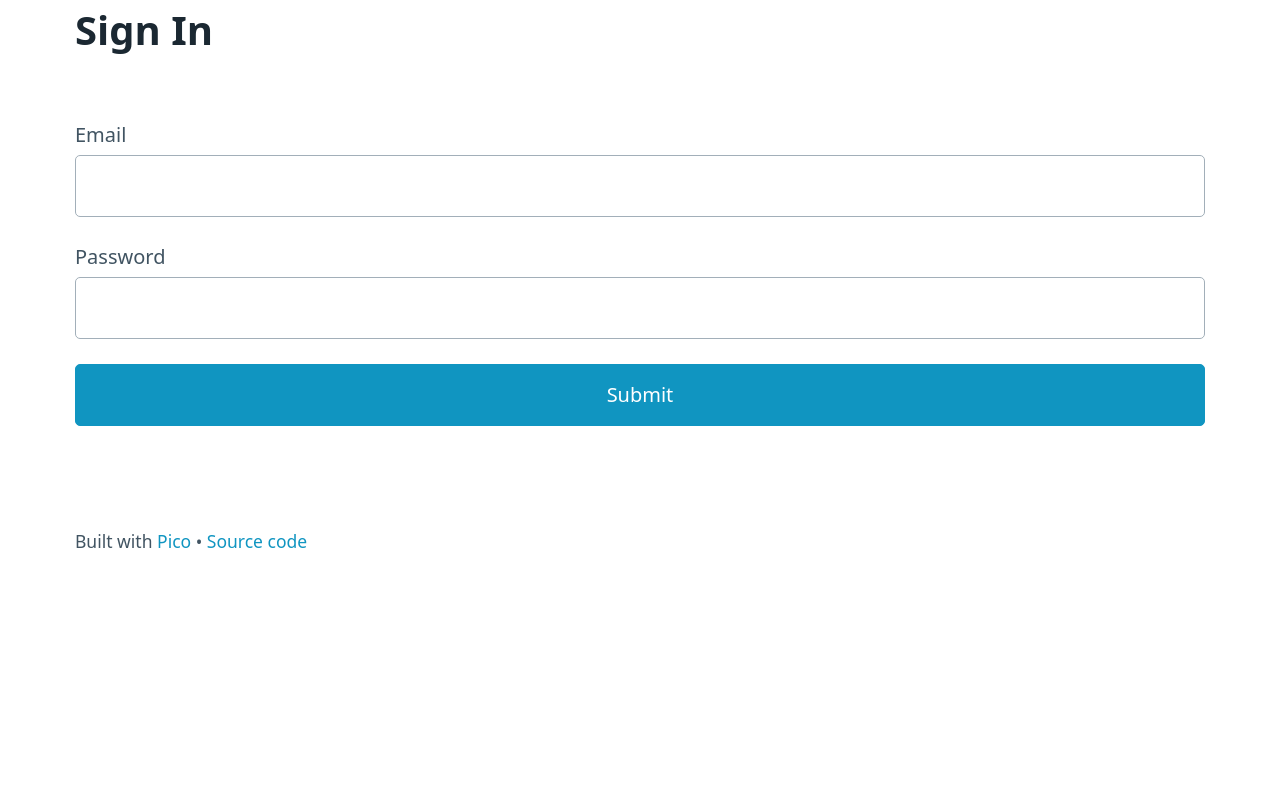
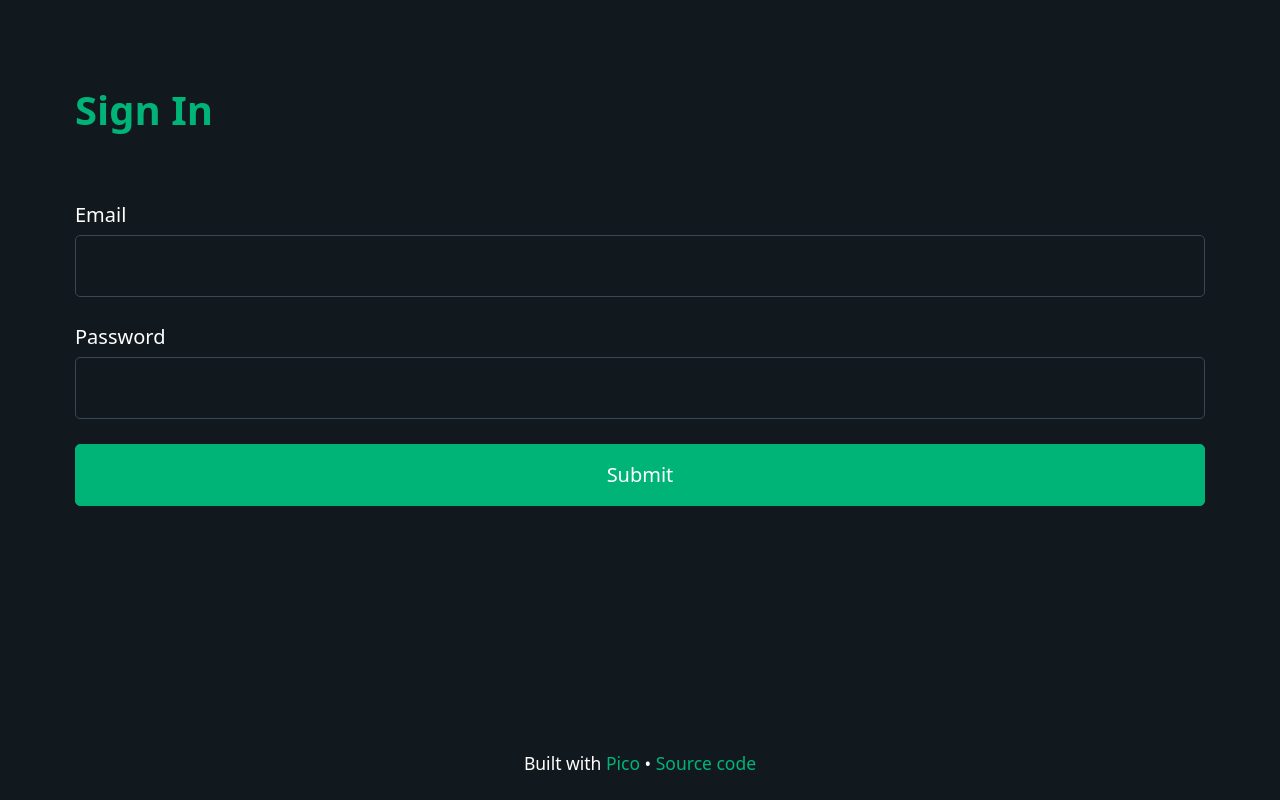
Before and after one commit to caburchin/sobabase, a Next.js app: page / in a window 1280 px wide. Built offline with nearby package versions, Linux system fonts and the light colour scheme; no server answers.

Commit message:
fix style

```diff
--- a/package.json
+++ b/package.json
@@ -10,7 +10,7 @@
     "start": "next start",
     "lint": "next lint",
     "format": "prettier --write .",
-    "deploy": "gh-pages --add --dist ./dist --dest @micro-frontend/auth"
+    "generate:user": "ts-node ./scripts/generate-user.ts"
   },
   "dependencies": {
     "@supabase/supabase-js": "^2.0.5",
--- a/src/components/pages/signin.component.tsx
+++ b/src/components/pages/signin.component.tsx
@@ -1,10 +1,14 @@
+import Head from 'next/head';
 import React from 'react';
-import { useSignIn } from '../../hooks/useSignIn';
+import { useSignIn } from 'src/hooks/useSignIn';
 
 export const SignInPage = () => {
   const props = useSignIn();
   return (
     <div className="container">
+      <Head>
+        <title>Sobabase | Sign In</title>
+      </Head>
       <h1>Sign In</h1>
       <label>
         Email
@@ -12,7 +16,11 @@ export const SignInPage = () => {
       </label>
       <label>
         Password
-        <input value={props.password} onChange={(e) => props.setPassword(e.target.value)} />
+        <input
+          type="password"
+          value={props.password}
+          onChange={(e) => props.setPassword(e.target.value)}
+        />
       </label>
       <button aria-busy={props.loading} type="submit" onClick={props.handleLogin}>
         Submit
--- a/src/hooks/useUser.tsx
+++ b/src/hooks/useUser.tsx
@@ -20,8 +20,6 @@ const _UserProvider = ({ children }: PropsWithChildren) => {
     return null;
   }
 
-  console.log(user);
-
   return <Context.Provider value={user as User}>{children}</Context.Provider>;
 };
 
--- /dev/null
+++ b/src/pages/_app.tsx
@@ -0,0 +1,6 @@
+import { AppProps } from 'next/app';
+import 'src/styles/theme.css';
+
+export default function MyApp({ Component, pageProps }: AppProps) {
+  return <Component {...pageProps} />;
+}
--- a/src/pages/_document.tsx
+++ b/src/pages/_document.tsx
@@ -2,20 +2,19 @@ import { Html, Head, Main, NextScript } from 'next/document';
 
 export default function Document() {
   return (
-    <Html>
+    <Html data-theme="dark">
       <Head>
-        <title>Sobabase</title>
         <link rel="stylesheet" href="https://unpkg.com/@picocss/pico@latest/css/pico.min.css" />
       </Head>
       <body className="container">
-        <Main />
+        <main>
+          <Main />
+        </main>
         <NextScript />
         <footer>
           <small>
             Built with <a href="https://picocss.com">Pico</a> •{' '}
-            <a href="https://github.com/caburchin/sobabase">
-              Source code
-            </a>
+            <a href="https://github.com/caburchin/sobabase">Source code</a>
           </small>
         </footer>
       </body>
--- /dev/null
+++ b/src/styles/theme.css
@@ -0,0 +1,76 @@
+/* Jade color for light color scheme (Default) */
+/* Can be forced with data-theme="light" */
+:root {
+  --background-color: #11191f;
+  --color: #ffffff;
+  --h1-color: #00b478;
+  --h2-color: #00b478;
+  --h3-color: #00b478;
+  --h4-color: #00b478;
+  --h5-color: #00b478;
+  --h6-color: #00b478;
+  --muted-color: hsl(205, 10%, 50%);
+  --muted-border-color: #1f2d38;
+  --primary: var(--pico-primary);
+  --primary-hover: var(--pico-primary-hover);
+  --primary-focus: rgba(16, 149, 193, 0.25);
+  --primary-inverse: #fff;
+  --secondary: hsl(205, 15%, 41%);
+  --secondary-hover: hsl(205, 10%, 50%);
+  --secondary-focus: rgba(115, 130, 140, 0.25);
+  --secondary-inverse: #fff;
+  --contrast: hsl(205, 20%, 94%);
+  --contrast-hover: #fff;
+  --contrast-focus: rgba(115, 130, 140, 0.25);
+  --contrast-inverse: #000;
+  --mark-background-color: #d1c284;
+  --mark-color: #11191f;
+  --ins-color: #388e3c;
+  --del-color: #c62828;
+  --blockquote-border-color: var(--muted-border-color);
+  --blockquote-footer-color: var(--muted-color);
+  --button-box-shadow: 0 0 0 rgba(0, 0, 0, 0);
+  --button-hover-box-shadow: 0 0 0 rgba(0, 0, 0, 0);
+  --form-element-background-color: #11191f;
+  --form-element-border-color: #374956;
+  --form-element-color: var(--color);
+  --form-element-placeholder-color: var(--muted-color);
+  --form-element-active-background-color: var(--form-element-background-color);
+  --form-element-active-border-color: var(--primary);
+  --form-element-focus-color: var(--primary-focus);
+  --form-element-disabled-background-color: hsl(205, 25%, 23%);
+  --form-element-disabled-border-color: hsl(205, 20%, 32%);
+  --form-element-disabled-opacity: 0.5;
+  --form-element-invalid-border-color: #b71c1c;
+  --form-element-invalid-active-border-color: #c62828;
+  --form-element-invalid-focus-color: rgba(198, 40, 40, 0.25);
+  --form-element-valid-border-color: #2e7d32;
+  --form-element-valid-active-border-color: #388e3c;
+  --form-element-valid-focus-color: rgba(56, 142, 60, 0.25);
+  --switch-background-color: #374956;
+  --switch-color: var(--primary-inverse);
+  --switch-checked-background-color: var(--primary);
+  --pico-text-selection-color: rgba(0, 180, 120, 0.1875);
+  --pico-primary: #00b478;
+  --pico-primary-background: #007a50;
+  --pico-primary-underline: rgba(0, 180, 120, 0.5);
+  --pico-primary-hover: #00cc88;
+  --pico-primary-hover-background: #00895a;
+  --pico-primary-focus: rgba(0, 180, 120, 0.25);
+  --pico-primary-inverse: #fff;
+}
+
+body {
+  height: 100vh;
+}
+
+body > main {
+  min-height: calc(100vh - 3.5rem);
+}
+
+body > footer {
+  bottom: 0;
+  padding: 1rem;
+  display: flex;
+  justify-content: center;
+}
```
